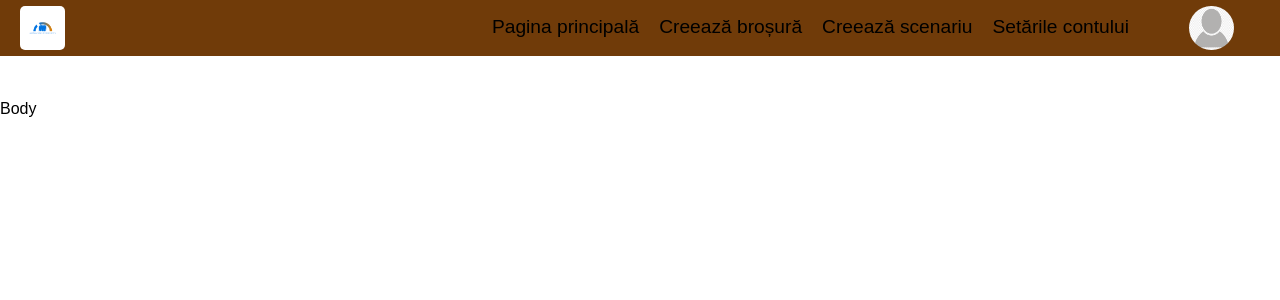
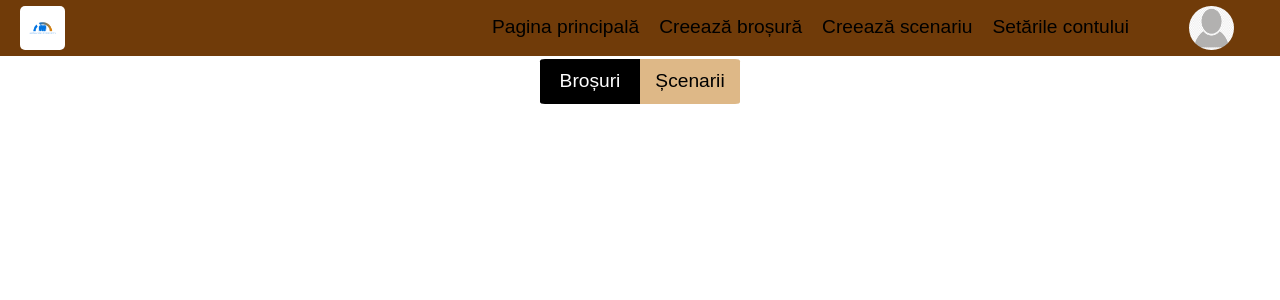
Before and after one commit to LeancaBogdan/ManagingConflicts, a React (Create React App) app in the folder managing_conflicts/: page / in a window 1280 px wide. Shown: the top 300 px of the page. Built offline with nearby package versions, Linux system fonts and the light colour scheme.

Commit message:
Toggle component

```diff
--- a/managing_conflicts/src/App.js
+++ b/managing_conflicts/src/App.js
@@ -2,11 +2,12 @@ import React from 'react';
 
 import classes from './App.module.css';
 import Layout from './hoc/Layout/Layout';
+import MainBody from './containers/MainBody/MainBody';
 
 function App() {
   return (
     <Layout>
-      <p>Body</p>
+      <MainBody />
     </Layout>
   );
 }
--- /dev/null
+++ b/managing_conflicts/src/components/TopBar/ToggleBar/ToggleBar.js
@@ -0,0 +1,21 @@
+import React from 'react';
+
+import classes from './ToggleBar.module.css';
+import ToggleItem from './ToggleItem/ToggleItem';
+
+const toggleBar = (props) => {
+  return (
+    <div className={classes.ToggleBar}>
+      <ToggleItem
+        active={props.showBrochures}
+        toggleClicked={props.toggleClicked}
+        pos="left">Broșuri</ToggleItem>
+      <ToggleItem
+        active={!props.showBrochures}
+        toggleClicked={props.toggleClicked}
+        pos="right">Șcenarii</ToggleItem>
+    </div>
+  );
+}
+
+export default toggleBar;
--- /dev/null
+++ b/managing_conflicts/src/components/TopBar/ToggleBar/ToggleBar.module.css
@@ -0,0 +1,5 @@
+.ToggleBar {
+  height: 100%;
+  display: flex;
+  align-items: center;
+}
--- /dev/null
+++ b/managing_conflicts/src/components/TopBar/ToggleBar/ToggleItem/ToggleItem.js
@@ -0,0 +1,24 @@
+import React from 'react';
+
+import classes from './ToggleItem.module.css';
+
+const toggleItem = (props) => {
+  let attachedClasses = [classes.ToggleItem];
+  if (props.active) {
+    attachedClasses.push(classes.Active);
+  }
+
+  if (props.pos === "left"){
+    attachedClasses.push(classes.Left);
+  } else {
+    attachedClasses.push(classes.Right);
+  }
+
+  return (
+    <button
+      className={attachedClasses.join(' ')}
+      onClick={props.toggleClicked}>{props.children}</button>
+  );
+}
+
+export default toggleItem;
--- /dev/null
+++ b/managing_conflicts/src/components/TopBar/ToggleBar/ToggleItem/ToggleItem.module.css
@@ -0,0 +1,24 @@
+.ToggleItem {
+  width: 100px;
+  height: 90%;
+  text-align: center;
+  color: black;
+  background-color: burlywood;
+  font-size: larger;
+  border: 0px;
+}
+
+.Active {
+  color: white;
+  background-color: black;
+}
+
+.Left {
+  border-bottom-left-radius: 5%;
+  border-top-left-radius: 5%;
+}
+
+.Right {
+  border-bottom-right-radius: 5%;
+  border-top-right-radius: 5%;
+}
--- /dev/null
+++ b/managing_conflicts/src/components/TopBar/TopBar.js
@@ -0,0 +1,16 @@
+import React from 'react';
+
+import classes from './TopBar.module.css';
+import ToggleBar from './ToggleBar/ToggleBar';
+
+const topBar = (props) => {
+  return (
+    <div className={classes.TopBar}>
+      <ToggleBar
+        showBrochures={props.showBrochures}
+        toggleClicked={props.toggleClicked}/>
+    </div>
+  );
+}
+
+export default topBar;
--- /dev/null
+++ b/managing_conflicts/src/components/TopBar/TopBar.module.css
@@ -0,0 +1,7 @@
+.TopBar {
+  margin: 0;
+  height: 50px;
+  align-items: center;
+  justify-content: center;
+  display: flex;
+}
--- /dev/null
+++ b/managing_conflicts/src/containers/MainBody/MainBody.js
@@ -0,0 +1,28 @@
+import React, { Component } from 'react';
+
+import Auxiliary from '../../hoc/Auxiliary/Auxiliary';
+import TopBar from '../../components/TopBar/TopBar';
+
+class MainBody extends Component {
+  state = {
+    brochures: [],
+    scenarios: [],
+    showBrochures: true,
+  }
+
+  toggleHandler = () => {
+    this.setState((prevState) => { return {showBrochures: !prevState.showBrochures}});
+  }
+
+  render() {
+    return (
+      <Auxiliary>
+        <TopBar
+          showBrochures={this.state.showBrochures}
+          toggleClicked={this.toggleHandler}/>
+      </Auxiliary>
+    );
+  }
+}
+
+export default MainBody;
--- a/managing_conflicts/src/hoc/Layout/Layout.module.css
+++ b/managing_conflicts/src/hoc/Layout/Layout.module.css
@@ -1,3 +1,3 @@
 .Content {
-  margin-top: 100px;
+  margin-top: 56px;
 }
```
